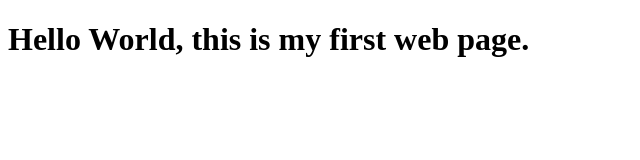
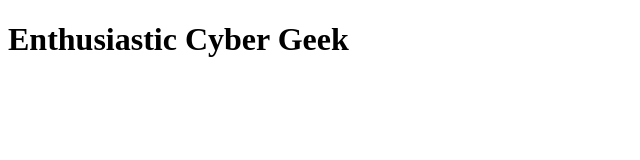
Before and after one commit to rakshika2639/Portfolio, a plain HTML site: page index.html in a window 1280 px wide. Shown: the whole page, without its empty margins (0-640 px from the left). Drawn offline with Linux system fonts and the light colour scheme.

Commit message:
Update index.html

```diff
--- a/index.html
+++ b/index.html
@@ -3,9 +3,9 @@
 <head>
 <meta charset="UTF-8">
 <meta name="viewport" content="width=device-width, initial-scale=1.0">
-<title>My Website</title>
+<title>Rakshika Singh</title>
 </head>
 <body>
-<h1>Hello World, this is my first web page.</h1>
+<h1>Enthusiastic Cyber Geek</h1>
 </body>
 </html>
```
